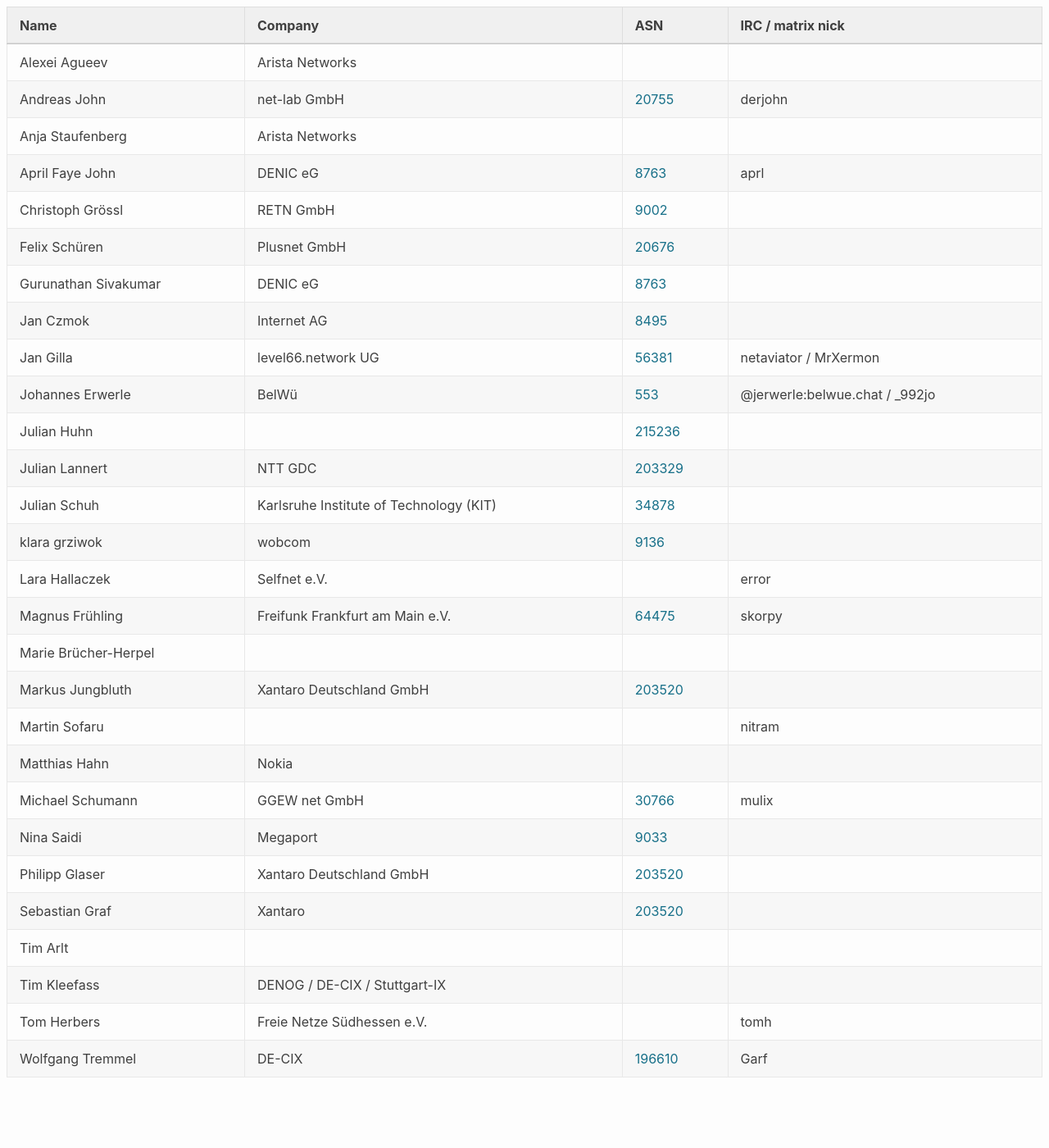
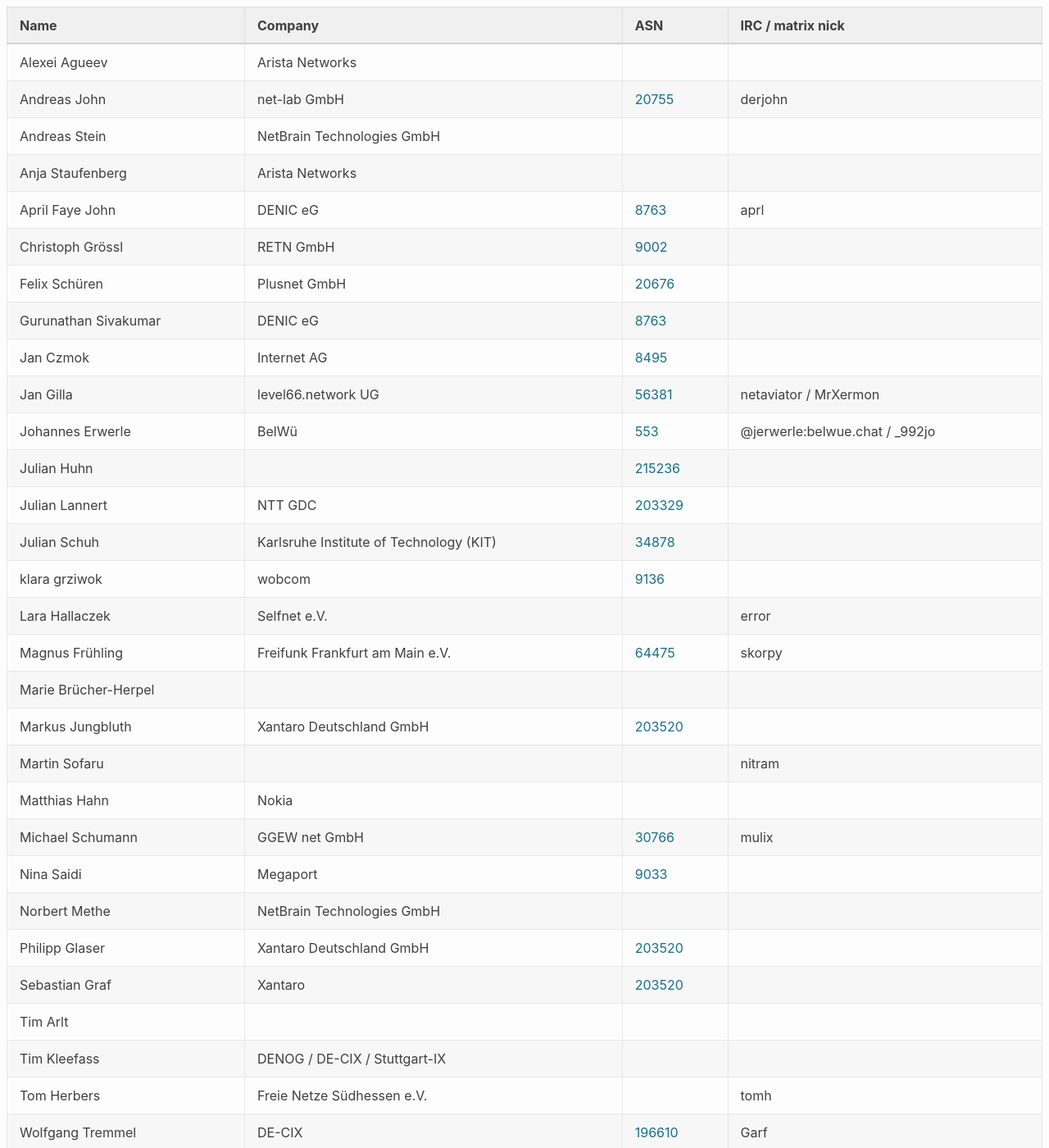
Before and after one commit to denog/pretix-attendeelist, a Jekyll site: the page built from denogmeetup25-01/index.markdown, in a window 1280 px wide and 1400 px high. Shown: the whole window at 82% size. Built offline with Jekyll 4.4.1, drawn with Linux system fonts in a browser that asks for light colours.

Commit message:
Latest data: Thu Jan 23 09:30:20 UTC 2025

```diff
--- a/_data/attendees_denogmeetup25-01.json
+++ b/_data/attendees_denogmeetup25-01.json
@@ -10,6 +10,12 @@
     "company": "net-lab GmbH",
     "irc": "derjohn",
     "asn": "20755"
+  },
+  {
+    "name": "Andreas Stein",
+    "company": "NetBrain Technologies GmbH",
+    "irc": null,
+    "asn": null
   },
   {
     "name": "Anja Staufenberg",
@@ -132,6 +138,12 @@
     "asn": "9033"
   },
   {
+    "name": "Norbert Methe",
+    "company": "NetBrain Technologies GmbH",
+    "irc": null,
+    "asn": null
+  },
+  {
     "name": "Philipp Glaser",
     "company": "Xantaro Deutschland GmbH",
     "irc": null,
```
